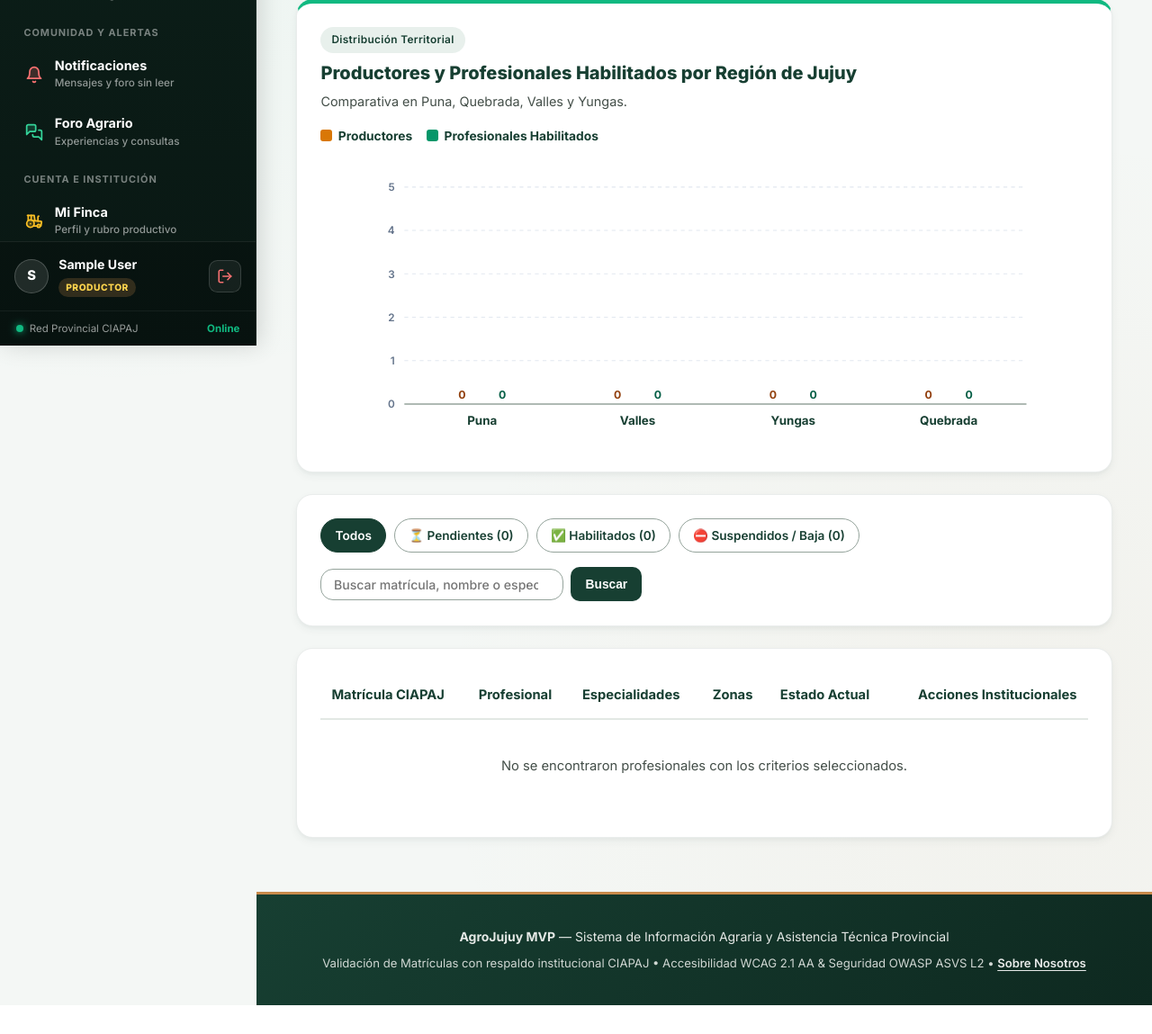
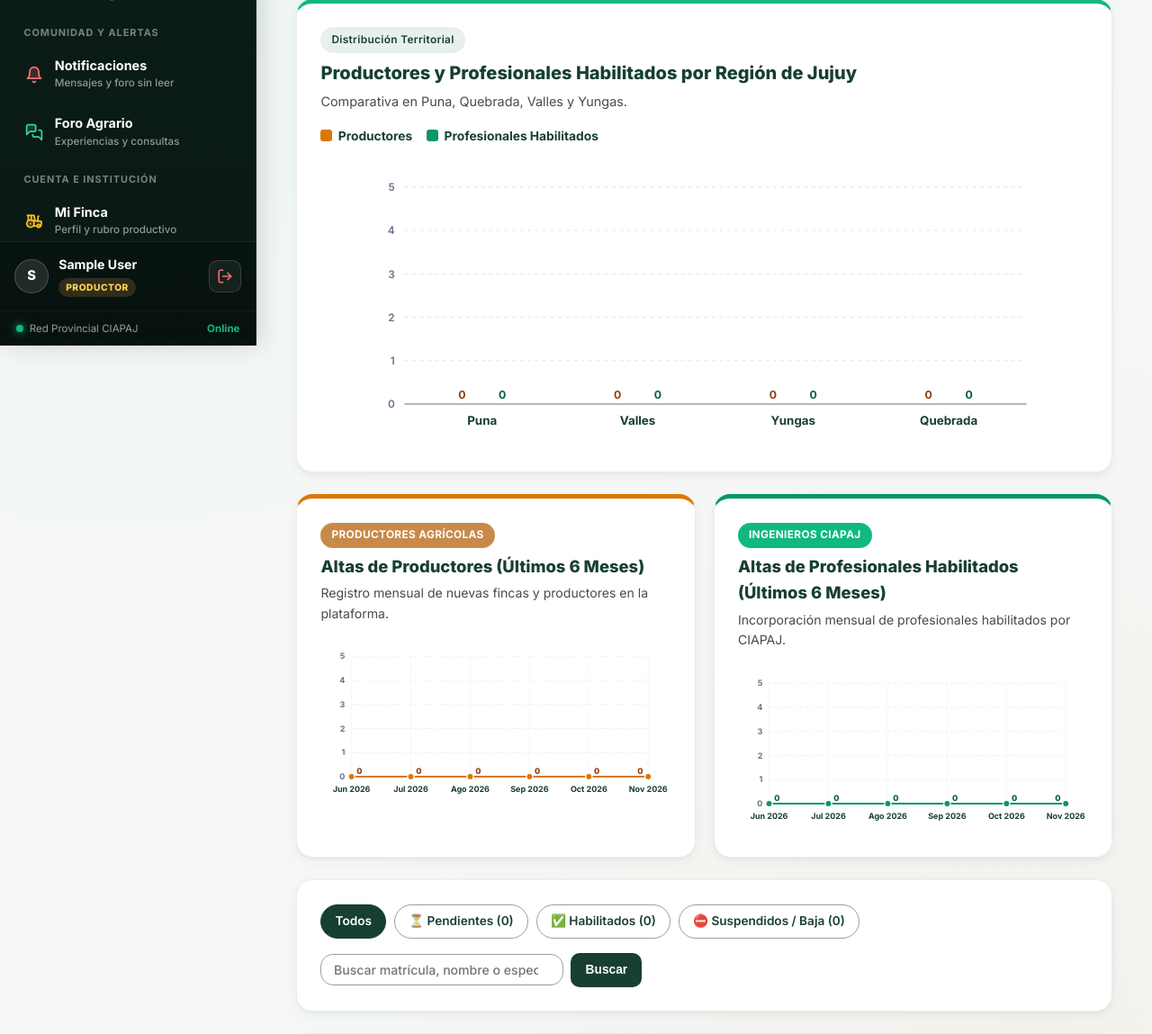
Before and after one commit to Marcelin0Martin/agrojujuy-mvp, a Django app: page /panel-admin/profesionales/ in a window 1280 px wide. Shown: the part 416-1565 px from the top of the page at 90% size. Before the commit the page ends 1533 px from the top, so only its background shows below. Run offline with Django 4.2, Linux system fonts and the light colour scheme; the visitor is signed in with stand-in values (Sample User, id 1); data comes from the database, SQL or seed files in the repository; data that the repository does not hold is empty.

Commit message:
Graficos de barras para visualizar las altas en un periodo de 6 meses

```diff
--- a/application/users/views.py
+++ b/application/users/views.py
@@ -11,6 +11,9 @@ from django.utils import timezone
 from django.utils.html import escape
 from django.views.generic import TemplateView, CreateView, UpdateView, DetailView, View
 from django.urls import reverse_lazy
+
+from django.db.models import Q, Case, When, Value, IntegerField, Count
+from django.db.models.functions import TruncMonth
 
 import json
 from collections import Counter
@@ -480,6 +483,52 @@ class PanelAdminProfesionalesView(LoginRequiredMixin, TemplateView):
 
         context['metricas_regiones'] = metricas_regiones
 
+       # Evolución mensual (últimos 6 meses): altas de productores y profesionales habilitados
+        ahora = timezone.localtime(timezone.now())
+        meses_nombres = [
+            'Ene', 'Feb', 'Mar', 'Abr', 'May', 'Jun',
+            'Jul', 'Ago', 'Sep', 'Oct', 'Nov', 'Dic'
+        ]
+
+        ultimos_meses = []
+        anio_cursor = ahora.year
+        mes_cursor = ahora.month
+        for _ in range(6):
+            clave = f"{anio_cursor:04d}-{mes_cursor:02d}"
+            etiqueta = f"{meses_nombres[mes_cursor - 1]} {anio_cursor}"
+            ultimos_meses.append({'clave': clave, 'etiqueta': etiqueta})
+            mes_cursor -= 1
+            if mes_cursor == 0:
+                mes_cursor = 12
+                anio_cursor -= 1
+        ultimos_meses.reverse()
+
+        prods_por_mes = {
+            row['mes'].strftime('%Y-%m'): row['total']
+            for row in Productor.objects.annotate(mes=TruncMonth('fecha_registro'))
+            .values('mes')
+            .annotate(total=Count('id'))
+            if row['mes']
+        }
+        profs_por_mes = {
+            row['mes'].strftime('%Y-%m'): row['total']
+            for row in Profesional.objects.filter(estado_validacion='Habilitado')
+            .annotate(mes=TruncMonth('fecha_solicitud'))
+            .values('mes')
+            .annotate(total=Count('id'))
+            if row['mes']
+        }
+
+        evolucion_mensual = []
+        for item in ultimos_meses:
+            clave = item['clave']
+            evolucion_mensual.append({
+                'mes': item['etiqueta'],
+                'productores': prods_por_mes.get(clave, 0),
+                'profesionales': profs_por_mes.get(clave, 0),
+            })
+
+        context['evolucion_mensual'] = evolucion_mensual
         return context
 
 
--- a/static/js/ui.js
+++ b/static/js/ui.js
@@ -732,9 +732,167 @@ function initPasswordToggles() {
         });
     }
 
+    function initGraficoEvolucionMensual() {
+        const dataEl = document.getElementById('evolucion-mensual-admin');
+        const svgProd = document.getElementById('grafico-evolucion-productores');
+        const svgProf = document.getElementById('grafico-evolucion-profesionales');
+        if (!dataEl || (!svgProd && !svgProf)) return;
+
+        let datos = [];
+        try {
+            datos = JSON.parse(dataEl.textContent);
+        } catch (e) {
+            return;
+        }
+        if (!Array.isArray(datos) || datos.length === 0) return;
+
+        const svgNS = 'http://www.w3.org/2000/svg';
+
+        function createSvgEl(tag, attrs) {
+            const el = document.createElementNS(svgNS, tag);
+            Object.keys(attrs).forEach(function (k) {
+                el.setAttribute(k, String(attrs[k]));
+            });
+            return el;
+        }
+
+        function dibujarSerieEnSvg(svg, serieKey, strokeColor, labelColor) {
+            if (!svg) return;
+
+            while (svg.firstChild) {
+                svg.removeChild(svg.firstChild);
+            }
+
+            const width = 540;
+            const height = 260;
+            const padTop = 28;
+            const padBottom = 46;
+            const padLeft = 48;
+            const padRight = 34;
+            const plotW = width - padLeft - padRight;
+            const plotH = height - padTop - padBottom;
+            const baseY = padTop + plotH;
+
+            let maxVal = 0;
+            const valores = datos.map(function (d) {
+                const v = Math.round(Number(d[serieKey]) || 0);
+                if (v > maxVal) maxVal = v;
+                return v;
+            });
+
+            const ticks = 5;
+            const rawMax = maxVal > 0 ? Math.ceil(maxVal) : ticks;
+            const yMax = Math.ceil(rawMax / ticks) * ticks;
+
+            // Líneas horizontales y etiquetas del eje Y en valores enteros
+            for (let t = 0; t <= ticks; t++) {
+                const ratio = t / ticks;
+                const yPos = baseY - ratio * plotH;
+                const valLabel = Math.round(yMax * ratio);
+
+                svg.appendChild(createSvgEl('line', {
+                    x1: padLeft,
+                    y1: yPos,
+                    x2: width - padRight,
+                    y2: yPos,
+                    stroke: t === 0 ? '#94A39B' : '#E2E8F0',
+                    'stroke-width': t === 0 ? '1.5' : '1',
+                    'stroke-dasharray': t === 0 ? 'none' : '4 4'
+                }));
+
+                const yText = createSvgEl('text', {
+                    x: padLeft - 10,
+                    y: yPos + 4.5,
+                    'text-anchor': 'end',
+                    'font-size': '12.5',
+                    'font-weight': '700',
+                    fill: '#64748B'
+                });
+                yText.textContent = String(valLabel);
+                svg.appendChild(yText);
+            }
+
+            const count = datos.length;
+            const stepX = count > 1 ? plotW / (count - 1) : 0;
+
+            const coords = datos.map(function (d, idx) {
+                const val = valores[idx];
+                const xPos = count > 1 ? padLeft + stepX * idx : padLeft + plotW / 2;
+                const yPos = baseY - (val / yMax) * plotH;
+
+                svg.appendChild(createSvgEl('line', {
+                    x1: xPos,
+                    y1: padTop,
+                    x2: xPos,
+                    y2: baseY,
+                    stroke: '#F1F5F9',
+                    'stroke-width': '1'
+                }));
+
+                const xText = createSvgEl('text', {
+                    x: xPos,
+                    y: baseY + 24,
+                    'text-anchor': 'middle',
+                    'font-size': '12.5',
+                    'font-weight': '700',
+                    fill: '#173F32'
+                });
+                xText.textContent = d.mes || ('Mes ' + (idx + 1));
+                svg.appendChild(xText);
+
+                return { x: xPos, y: yPos, val: val };
+            });
+
+            if (coords.length > 1) {
+                const pointsAttr = coords.map(function (pt) {
+                    return pt.x.toFixed(1) + ',' + pt.y.toFixed(1);
+                }).join(' ');
+
+                svg.appendChild(createSvgEl('polyline', {
+                    fill: 'none',
+                    points: pointsAttr,
+                    stroke: strokeColor,
+                    'stroke-width': '2.8',
+                    'stroke-linejoin': 'round',
+                    'stroke-linecap': 'round'
+                }));
+            }
+
+            coords.forEach(function (pt, idx) {
+                svg.appendChild(createSvgEl('circle', {
+                    cx: pt.x,
+                    cy: pt.y,
+                    r: '5',
+                    fill: strokeColor,
+                    stroke: '#FFFFFF',
+                    'stroke-width': '1.8'
+                }));
+
+                const esUltimo = idx === coords.length - 1;
+                const labelX = esUltimo ? Math.min(width - 6, pt.x + 8) : pt.x + 8;
+                const labelY = Math.max(padTop + 10, Math.min(baseY - 4, pt.y + 4.5));
+
+                const valText = createSvgEl('text', {
+                    x: esUltimo ? pt.x - 8 : labelX,
+                    y: labelY,
+                    'text-anchor': esUltimo ? 'end' : 'start',
+                    'font-size': '12.5',
+                    'font-weight': '800',
+                    fill: labelColor
+                });
+                valText.textContent = String(pt.val);
+                svg.appendChild(valText);
+            });
+        }
+
+        dibujarSerieEnSvg(svgProd, 'productores', '#D97706', '#92400E');
+        dibujarSerieEnSvg(svgProf, 'profesionales', '#059669', '#065F46');
+    }
+
     document.addEventListener('DOMContentLoaded', function () {
         initMapaJujuy();
         initGraficoRegionesAdmin();
+        initGraficoEvolucionMensual();
         renderLucideIcons();
         initPasswordToggles();
         initSearchFilters();
--- a/templates/users/panel_admin_profesionales.html
+++ b/templates/users/panel_admin_profesionales.html
@@ -71,6 +71,57 @@
         </div>
 
         {{ metricas_regiones|json_script:"metricas-regiones-admin" }}
+    </section>
+
+<!-- Métricas en el Tiempo: Gráficos Separados de Productores y Profesionales por Mes -->
+    <section aria-label="Gráficos de evolución mensual de altas" style="margin-bottom: 1.5rem;">
+        <div style="display: grid; grid-template-columns: repeat(auto-fit, minmax(min(100%, 420px), 1fr)); gap: 1.25rem;">
+            <!-- Gráfico 1: Evolución Mensual de Productores -->
+            <article class="card rounded-2xl shadow-sm p-6" style="background: #FFFFFF; margin-bottom: 0; border-top: 5px solid #D97706;">
+                <div style="margin-bottom: 1rem;">
+                    <span class="badge badge-warning" style="margin-bottom: 0.35rem;">Productores Agrícolas</span>
+                    <h2 style="font-size: 1.15rem; font-weight: 800; color: var(--color-primary); margin: 0;">
+                        Altas de Productores (Últimos 6 Meses)
+                    </h2>
+                    <p style="font-size: 0.88rem; color: var(--color-text-muted); margin: 0.25rem 0 0 0;">
+                        Registro mensual de nuevas fincas y productores en la plataforma.
+                    </p>
+                </div>
+
+                <div style="width: 100%; overflow-x: auto;">
+                    <svg id="grafico-evolucion-productores"
+                         viewBox="0 0 540 260"
+                         role="img"
+                         aria-label="Gráfico de evolución mensual de altas de productores en los últimos 6 meses"
+                         style="width: 100%; min-width: 360px; max-height: 270px; display: block;">
+                    </svg>
+                </div>
+            </article>
+
+            <!-- Gráfico 2: Evolución Mensual de Profesionales Habilitados -->
+            <article class="card rounded-2xl shadow-sm p-6" style="background: #FFFFFF; margin-bottom: 0; border-top: 5px solid #059669;">
+                <div style="margin-bottom: 1rem;">
+                    <span class="badge badge-success" style="margin-bottom: 0.35rem;">Ingenieros CIAPAJ</span>
+                    <h2 style="font-size: 1.15rem; font-weight: 800; color: var(--color-primary); margin: 0;">
+                        Altas de Profesionales Habilitados (Últimos 6 Meses)
+                    </h2>
+                    <p style="font-size: 0.88rem; color: var(--color-text-muted); margin: 0.25rem 0 0 0;">
+                        Incorporación mensual de profesionales habilitados por CIAPAJ.
+                    </p>
+                </div>
+
+                <div style="width: 100%; overflow-x: auto;">
+                    <svg id="grafico-evolucion-profesionales"
+                         viewBox="0 0 540 260"
+                         role="img"
+                         aria-label="Gráfico de evolución mensual de altas de profesionales habilitados en los últimos 6 meses"
+                         style="width: 100%; min-width: 360px; max-height: 270px; display: block;">
+                    </svg>
+                </div>
+            </article>
+        </div>
+
+        {{ evolucion_mensual|json_script:"evolucion-mensual-admin" }}
     </section>
 
     <!-- Filtros por Estado y Buscador de Profesionales -->
```
